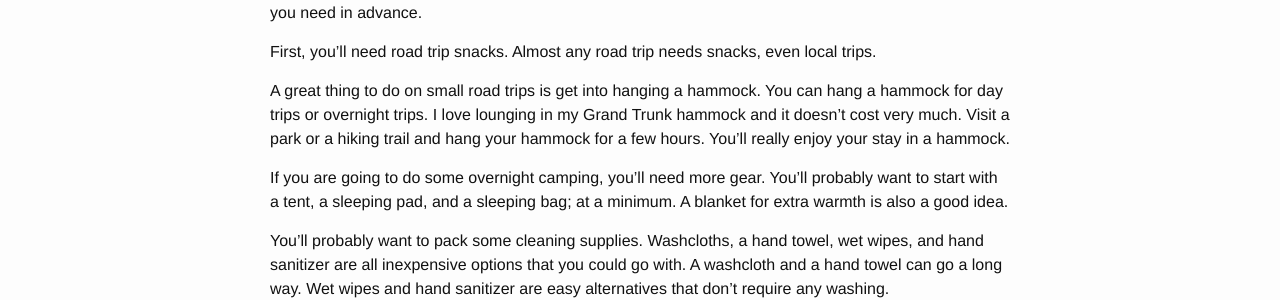
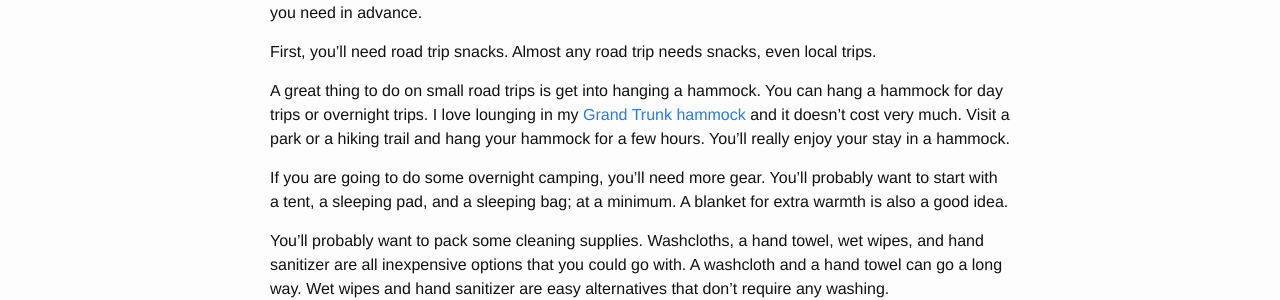
Before and after one commit to codazoda/mildroadtrip, a Jekyll site: the page built from _posts/2016-03-28-road-trip-essentials.markdown, in a window 1280 px wide. Shown: the part 223-523 px from the top of the page. Built offline with Jekyll 4.4.1, drawn with Linux system fonts in a browser that asks for light colours; comment, search, counter and statistics services are not loaded; part of the change alters nothing that is shown.

```diff
--- a/_posts/2016-03-28-road-trip-essentials.markdown
+++ b/_posts/2016-03-28-road-trip-essentials.markdown
@@ -8,7 +8,7 @@ If you're going on a road trip you'll need a few road trip essentials. You can s
 
 First, you'll need road trip snacks. Almost any road trip needs snacks, even local trips.
 
-A great thing to do on small road trips is get into hanging a hammock. You can hang a hammock for day trips or overnight trips. I love lounging in my Grand Trunk hammock and it doesn't cost very much. Visit a park or a hiking trail and hang your hammock for a few hours. You'll really enjoy your stay in a hammock.
+A great thing to do on small road trips is get into hanging a hammock. You can hang a hammock for day trips or overnight trips. I love lounging in my [Grand Trunk hammock](http://amzn.to/1UxGRDe) and it doesn't cost very much. Visit a park or a hiking trail and hang your hammock for a few hours. You'll really enjoy your stay in a hammock.
 
 If you are going to do some overnight camping, you'll need more gear. You'll probably want to start with a tent, a sleeping pad, and a sleeping bag; at a minimum.  A blanket for extra warmth is also a good idea.
 
```
Also changed, not shown: README.md.
